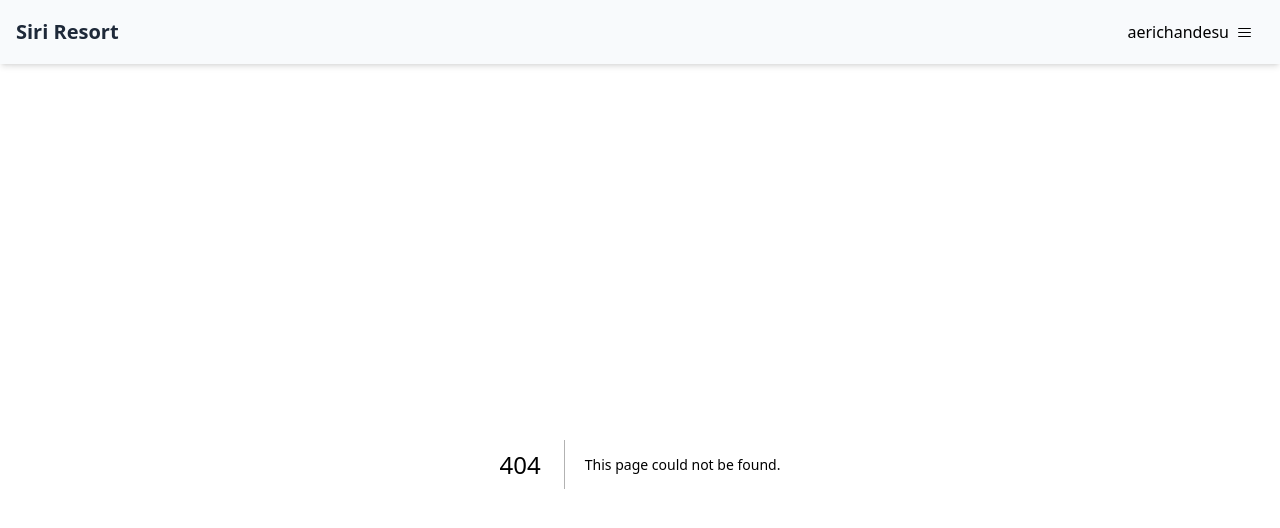
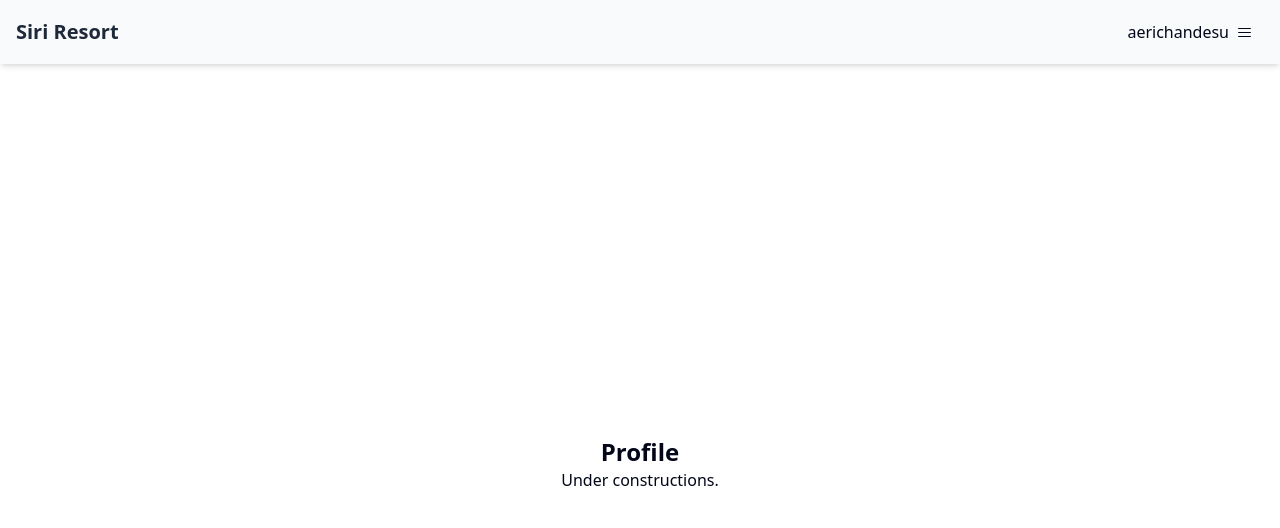
Before and after one commit to coregatekit/siri-next-app, a Next.js app: page /profile in a window 1280 px wide. Before the commit this address had no page. Shown: the top 528 px of the page. Built offline with nearby package versions, Linux system fonts and the light colour scheme.

Commit message:
add empty page for profile and settings

```diff
--- /dev/null
+++ b/app/profile/container.tsx
@@ -0,0 +1,10 @@
+import React from 'react';
+
+export default function ProfileContainer() {
+	return (
+		<div className='flex flex-col items-center justify-center h-screen'>
+      <div className='text-2xl font-bold'>Profile</div>
+			<div>Under constructions.</div>
+		</div>
+	);
+}
--- /dev/null
+++ b/app/profile/page.tsx
@@ -0,0 +1,6 @@
+import React from 'react';
+import ProfileContainer from './container';
+
+export default function Profile() {
+	return <ProfileContainer />;
+}
--- /dev/null
+++ b/app/settings/container.tsx
@@ -0,0 +1,10 @@
+import React from 'react';
+
+export default function SettingsContainer() {
+	return (
+		<div className='flex flex-col items-center justify-center h-screen'>
+      <div className='text-2xl font-bold'>Settings</div>
+			<div>Under constructions.</div>
+		</div>
+	);
+}
--- /dev/null
+++ b/app/settings/page.tsx
@@ -0,0 +1,6 @@
+import React from 'react';
+import SettingsContainer from './container';
+
+export default function Settings() {
+	return <SettingsContainer />;
+}
```
